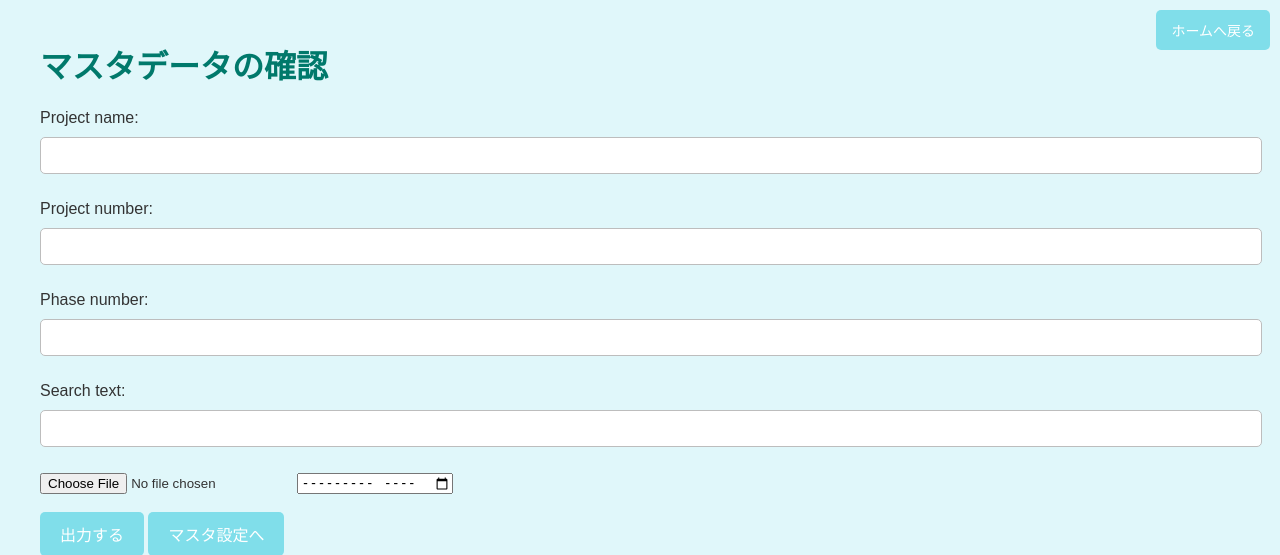
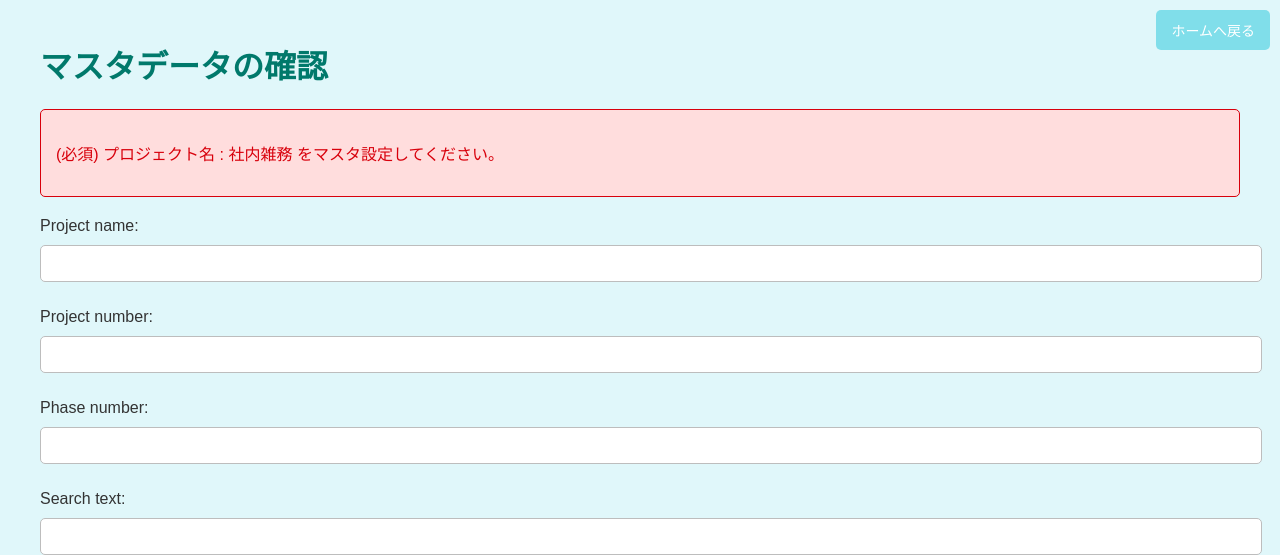
Before and after one commit to hayato1018/OperationRecordSite, a Django app: template app/templates/app/confirm_master.html in a window 1280 px wide. Shown: the top 555 px of the page. Run offline with Django 5.2, Linux system fonts and the light colour scheme; the template is opened without the code that fills it: values that come from a table or form of the project are taken from there, others are empty; data comes from the database, SQL or seed files in the repository; both versions use the stored data as it was after the commit; tables that the repository leaves empty hold one stand-in row (values such as "Sample post").

Commit message:
社内雑務の設定を必須化

```diff
--- a/app/static/app/style.css
+++ b/app/static/app/style.css
@@ -179,3 +179,13 @@ table thead th {
 .btn-large:hover {
     background-color: #45a049;
 }
+
+/* アラートメッセージのスタイル */
+.alert {
+    background-color: #ffdddd;
+    color: #d8000c;
+    padding: 15px;
+    margin-bottom: 20px;
+    border: 1px solid #d8000c;
+    border-radius: 5px;
+}
--- a/app/templates/app/confirm_master.html
+++ b/app/templates/app/confirm_master.html
@@ -14,6 +14,11 @@
 
     <div class="container">
         <h1>マスタデータの確認</h1>
+        {% if not internal_task_exists %}
+            <div class="alert">
+                <p>(必須) プロジェクト名 : 社内雑務 をマスタ設定してください。</p>
+            </div>
+         {% endif %}
             <!-- ボタンで処理を分岐 -->
             <form method="POST" enctype="multipart/form-data">
                 {% csrf_token %}
```
Also changed, not shown: app/controller/util.py (+12 -1 lines), app/views.py (+10 -2 lines), db.sqlite3.
